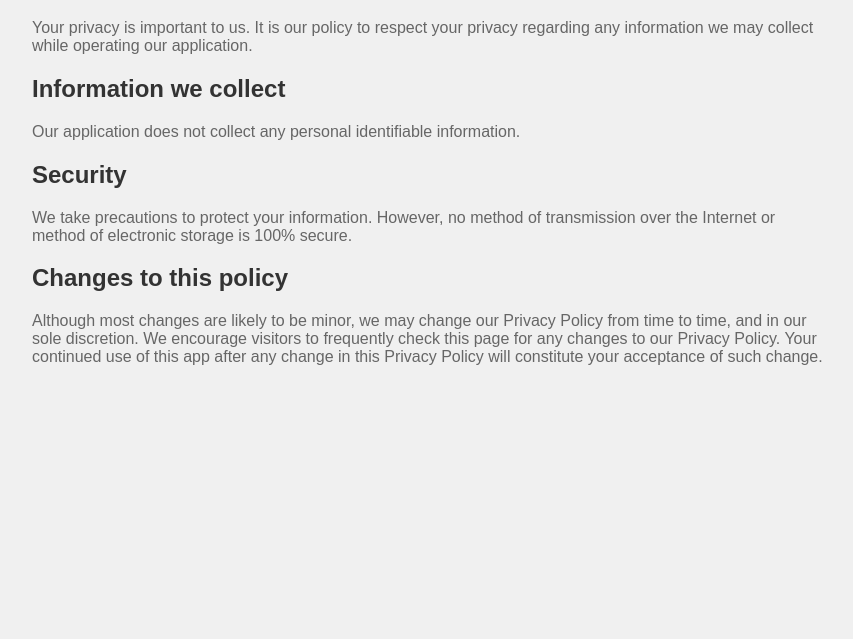
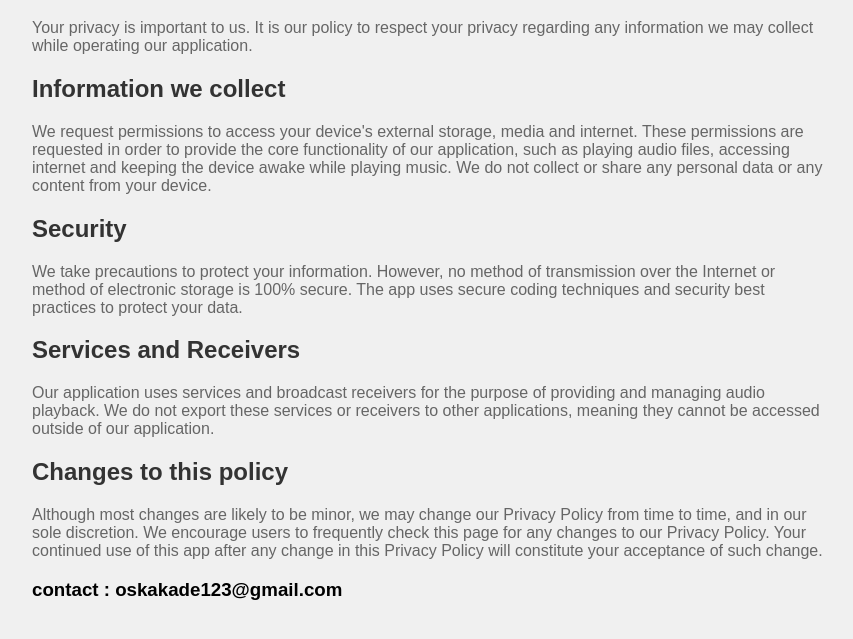
Before and after one commit to oskakade123/AudioCity, a plain HTML site: page index.html in a window 1280 px wide. Shown: the part 81-720 px from the top of the page, without its empty margins (208-1061 px from the left). Drawn offline with Linux system fonts and the light colour scheme.

Commit message:
Update index.html

```diff
--- a/index.html
+++ b/index.html
@@ -1,43 +1,31 @@
 <!DOCTYPE html>
 <html lang="en">
+
 <head>
-        <meta charset="UTF-8" />
-        <meta name="viewport" content="width=device-width, initial-scale=1.0" />
+    <meta charset="UTF-8">
+    <meta name="viewport" content="width=device-width, initial-scale=1.0">
     <title>Privacy Policy</title>
-        <link rel="stylesheet" href="styles.css" />
+    <link rel="stylesheet" href="styles.css">
 </head>
 
 <body>
     <div class="container">
         <h1>Privacy Policy</h1>
-            <p>
-                Your privacy is important to us. It is our policy to respect
-                your privacy regarding any information we may collect while
-                operating our application.
-            </p>
+        <p>Your privacy is important to us. It is our policy to respect your privacy regarding any information we may collect while operating our application.</p>
 
         <h2>Information we collect</h2>
-            <p>
-                Our application does not collect any personal identifiable
-                information.
-            </p>
+        <p>We request permissions to access your device's external storage, media and internet. These permissions are requested in order to provide the core functionality of our application, such as playing audio files, accessing internet and keeping the device awake while playing music. We do not collect or share any personal data or any content from your device.</p>
 
         <h2>Security</h2>
-            <p>
-                We take precautions to protect your information. However, no
-                method of transmission over the Internet or method of electronic
-                storage is 100% secure.
-            </p>
+        <p>We take precautions to protect your information. However, no method of transmission over the Internet or method of electronic storage is 100% secure. The app uses secure coding techniques and security best practices to protect your data.</p>
+
+        <h2>Services and Receivers</h2>
+        <p>Our application uses services and broadcast receivers for the purpose of providing and managing audio playback. We do not export these services or receivers to other applications, meaning they cannot be accessed outside of our application.</p>
 
         <h2>Changes to this policy</h2>
-            <p>
-                Although most changes are likely to be minor, we may change our
-                Privacy Policy from time to time, and in our sole discretion. We
-                encourage visitors to frequently check this page for any changes
-                to our Privacy Policy. Your continued use of this app after any
-                change in this Privacy Policy will constitute your acceptance of
-                such change.
-            </p>
+        <p>Although most changes are likely to be minor, we may change our Privacy Policy from time to time, and in our sole discretion. We encourage users to frequently check this page for any changes to our Privacy Policy. Your continued use of this app after any change in this Privacy Policy will constitute your acceptance of such change.</p>
+        <h3> contact : oskakade123@gmail.com </h3>
     </div>
 </body>
+
 </html>
```
Lines whose indentation alone changed are shown as unchanged.
